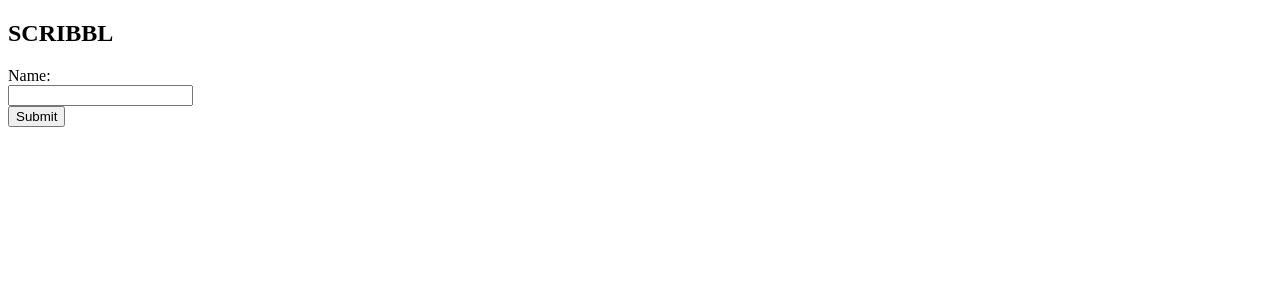
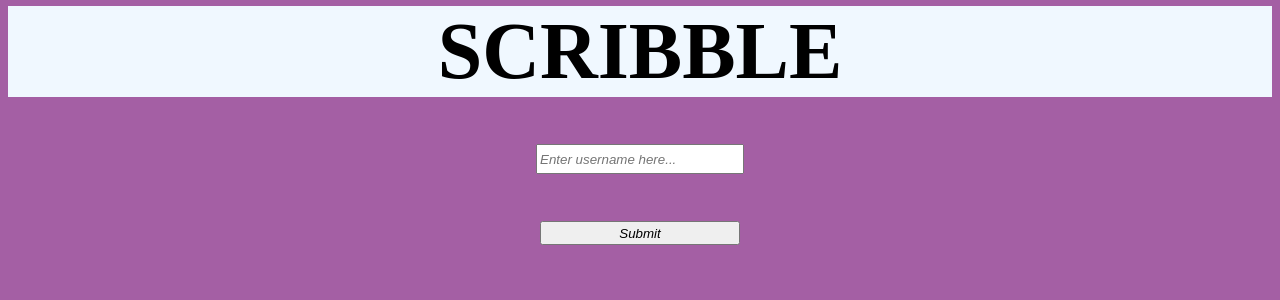
Before and after one commit to sumayya-punnoth/skribble, a Flask app: page / in a window 1280 px wide. Shown: the top 300 px of the page. Run offline with Flask 3, Linux system fonts and the light colour scheme.

Commit message:
login screen

```diff
--- /dev/null
+++ b/static/new.css
@@ -0,0 +1,34 @@
+body{
+    background: rgba(126, 28, 126, 0.702);
+    color: black;
+    font-size:40px;
+    font-weight:200px;
+    text-align: center;
+    margin-bottom:0px;
+    margin-top:0px;
+
+}
+.main{
+    margin-top:400px;
+
+
+}
+h2{
+    background-color:aliceblue  ;
+    font-family: Bubblegum sans;
+    margin-bottom:0px;
+    font-weight:40px;
+    font-size: 80px;
+    text-align:center;
+    margin-top:6px;
+}
+input{
+
+font-style: oblique;
+display:block;
+width:200px;
+margin-left: auto;
+margin-right: auto;
+
+height: 24px;
+margin-top:0px;}
--- a/templates/login.html
+++ b/templates/login.html
@@ -2,12 +2,12 @@
 <html>
 <body>
 
-<h2>SCRIBBL</h2>
+<h2>SCRIBBLE</h2>
 <form action="/submit" method='post'>
-    <label for="Name">Name:</label><br>
-    <input type="text" id="name" name="name" value=" "><br>
+    <label for="Name"></label><br>
+    <input type="text" id="name" name="name" placeholder="Enter username here..."><br>
     <input type="submit" value="Submit">
-
+     <link rel="stylesheet" href="new.css">
 
 </form>
 </body>
```
